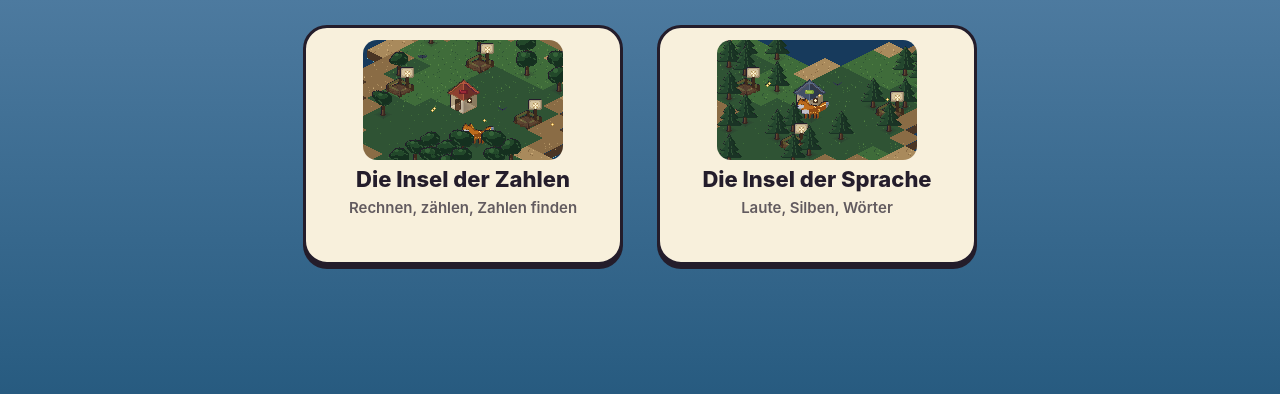
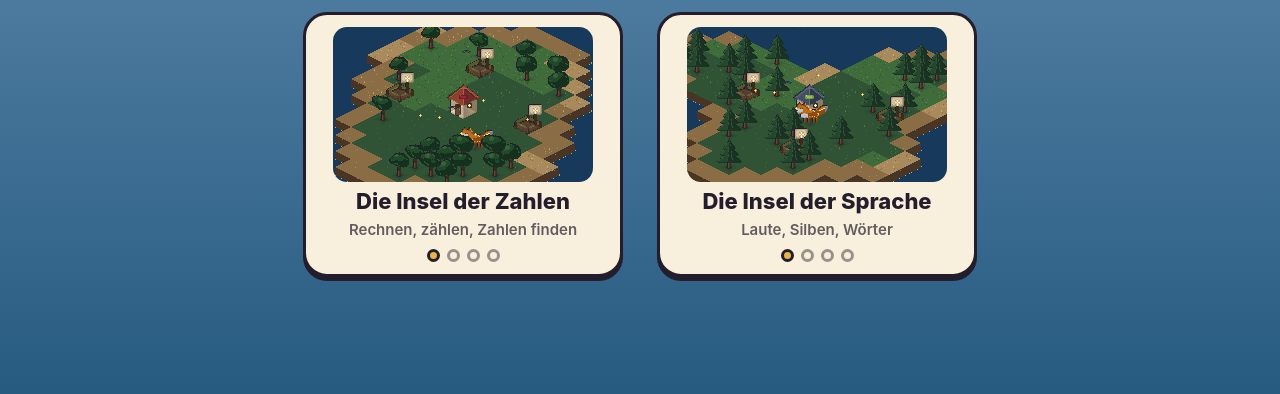
Before and after one commit to patrickgod/lerninseln, a website with bundled scripts: page public/index.html in a window 1280 px wide. Shown: the part 318-712 px from the top of the page. Built offline with nearby package versions, Linux system fonts and the light colour scheme; animation ran at ten frames a second.

Commit message:
A picker that is alive, and progress you can see without a number
The island previews already showed what the child had built - they are
drawn from the same renderer as the island itself - but they were drawn
once at time zero, which made the picker the one screen in the app
where the sea did not move. It is also the first screen anybody sees.
They are redrawn every frame now, so the water shifts, the animals
potter about and the fireflies blink.

Bigger, too: 260x155 rather than 200x120, which is enough to make out
the houses.

And one dot per house under each island, filled for the ones that are
there and hollow for the ones still coming. DESIGN.md asks for progress
that is visible without being numeric, and this is that - a child
counts the dots or does not, and either way sees there is more.

Co-Authored-By: Claude Opus 5 (1M context) <noreply@anthropic.com>
Claude-Session: https://claude.ai/code/session_01FM3AYATfyDZnQa3ZmNB161

```diff
--- a/public/style.css
+++ b/public/style.css
@@ -704,3 +704,22 @@ a.dl:active { transform: translateY(4px); box-shadow: 0 0 0 var(--ink); }
   text-align: center;
   max-width: 32em;
 }
+
+/* One dot per house on an island: filled for the ones that are there,
+   hollow for the ones still coming. Progress without a number. */
+.houses {
+  display: flex;
+  gap: 7px;
+  margin-top: 4px;
+}
+
+.hdot {
+  width: 13px;
+  height: 13px;
+  border-radius: 50%;
+  border: 3px solid var(--ink);
+  background: transparent;
+  opacity: 0.45;
+}
+
+.hdot.open { background: var(--glow); opacity: 1; }
--- a/src/main.ts
+++ b/src/main.ts
@@ -44,6 +44,8 @@ let hover: { x: number; y: number } | null = null;
 let arriving: string | null = null;
 let arrivingUntil = 0;
 let houseHits: render.HouseHit[] = [];
+/** The picker's live island previews, redrawn each frame. */
+const thumbs: { c: HTMLCanvasElement; id: string; w: number; h: number }[] = [];
 /** One DOM label per house, repositioned from the hit rects each frame. */
 const houseLabels = new Map<string, HTMLDivElement>();
 let view: render.View = { scale: 2, ox: 0, oy: 0 };
@@ -180,6 +182,21 @@ function frame(now: number): void {
     placeLabels();
   }
 
+  // The picker's island previews are LIVE. They already show what the
+  // child has built, so leaving them frozen made the picker the one
+  // screen where the sea did not move — and it is the first screen
+  // anybody sees.
+  if (screen === 'picker') {
+    for (const th of thumbs) {
+      const tx = th.c.getContext('2d', { willReadFrequently: true })!;
+      tx.setTransform(2, 0, 0, 2, 0, 0);
+      tx.clearRect(0, 0, th.c.width, th.c.height);
+      render.draw(tx, render.fit(th.w, th.h, th.id), th.w, th.h, {
+        islandId: th.id, time, building: false, hover: null, arriving: null,
+      });
+    }
+  }
+
   const dpr = Math.min(3, window.devicePixelRatio || 1);
   fxCtx.setTransform(dpr, 0, 0, dpr, 0, 0);
   fxCtx.clearRect(0, 0, fxCanvas.width, fxCanvas.height);
@@ -262,6 +279,7 @@ function placeLabels(): void {
 function clear(): void {
   ui.replaceChildren();
   houseLabels.clear();
+  thumbs.length = 0;
 }
 
 function el<K extends keyof HTMLElementTagNameMap>(
@@ -509,11 +527,24 @@ function showPicker(): void {
   wrap.appendChild(el('p', 'lead', t('islands.lead')));
 
   const cards = el('div', 'cards');
+  const stars = state.get().stars;
   for (const def of ISLANDS) {
     const card = el('button', 'island-card');
-    card.appendChild(islandThumb(def, 200, 120));
+    card.appendChild(islandThumb(def, 260, 155));
     card.appendChild(el('div', 'name', t(def.nameKey)));
     card.appendChild(el('div', 'sub', t(def.subKey)));
+
+    // How far along this island is, WITHOUT a number. One dot per
+    // house: filled for the ones that are there, hollow for the ones
+    // still coming. DESIGN.md asks for progress that is visible without
+    // being numeric, and this is that — a child counts the dots or does
+    // not, and either way sees there is more.
+    const dots = el('div', 'houses');
+    for (const h of housesOn(def.id)) {
+      dots.appendChild(el('div', `hdot${h.stars <= stars ? ' open' : ''}`));
+    }
+    card.appendChild(dots);
+
     tap(card, () => {
       audio.click();
       openIsland(def.id);
@@ -540,10 +571,10 @@ function islandThumb(def: IslandDef, w: number, h: number): HTMLCanvasElement {
   c.style.height = `${h}px`;
   const cx = c.getContext('2d', { willReadFrequently: true })!;
   cx.setTransform(2, 0, 0, 2, 0, 0);
-  const v = render.fit(w, h, def.id);
-  render.draw(cx, v, w, h, {
+  render.draw(cx, render.fit(w, h, def.id), w, h, {
     islandId: def.id, time: 0, building: false, hover: null, arriving: null,
   });
+  thumbs.push({ c, id: def.id, w, h });
   return c;
 }
 
```
